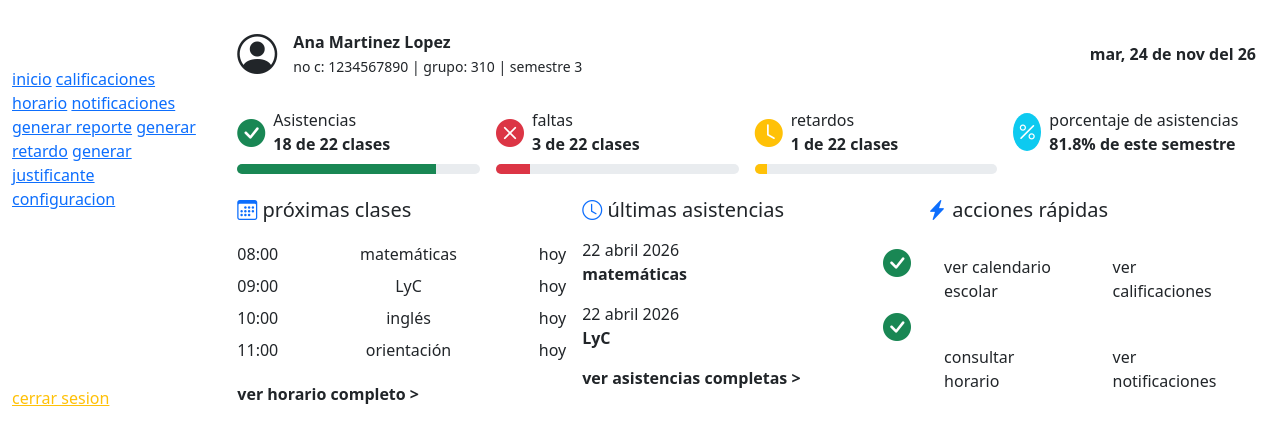
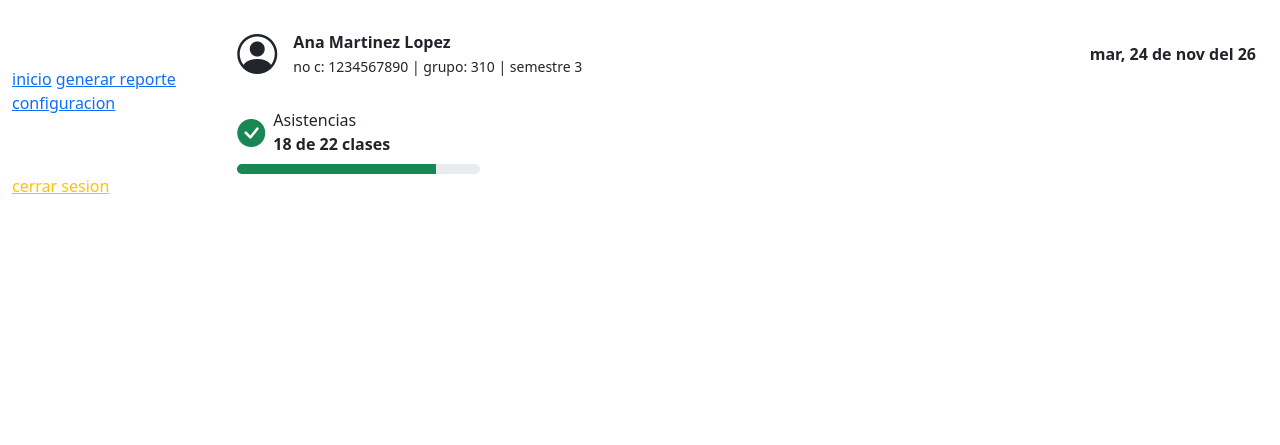
Before and after one commit to cudw100923mmcrlna9-jpg/sitema-RYA, a Django app: page /inicio/ in a window 1280 px wide. Shown: the top 445 px of the page. Run offline with Django 5.2, Linux system fonts and the light colour scheme; the visitor is signed in with stand-in values (Sample User, id 1); data that the repository does not hold is empty; parts of the project's set-up code (start-up, migrations or seed data) failed here and were passed over.

Commit message:
ise cambios en los templates, las urls, forms y en  models,

```diff
--- a/RYA/yusuri/admin.py
+++ b/RYA/yusuri/admin.py
@@ -7,7 +7,4 @@ from .models import Usuario, PerfilEstudiante, PerfilPadre, Calificacion, Asiste
 admin.site.register(Usuario)
 admin.site.register(PerfilEstudiante)
 admin.site.register(PerfilPadre)
-admin.site.register(Calificacion)
-admin.site.register(Asistencia)
 admin.site.register(DocumentoTramite)
-admin.site.register(Notificacion)
--- a/RYA/yusuri/models.py
+++ b/RYA/yusuri/models.py
@@ -45,59 +45,17 @@ class PerfilPadre(models.Model):
         return f"Padre: {self.usuario.nombre_completo} -> Alumno: {self.estudiante.numero_control}"
 
 
-class Calificacion(models.Model):
-    estudiante = models.ForeignKey(PerfilEstudiante, on_delete=models.CASCADE, related_name='calificaciones')
-    semestre = models.IntegerField(default=3)
-    materia = models.CharField(max_length=100)
-    parcial_1 = models.DecimalField(max_digits=4, decimal_places=1, default=0.0)
-    parcial_2 = models.DecimalField(max_digits=4, decimal_places=1, default=0.0)
-    parcial_3 = models.DecimalField(max_digits=4, decimal_places=1, default=0.0)
-
-    @property
-    def total(self):
-        return round((self.parcial_1 + self.parcial_2 + self.parcial_3) / 3, 1)
-
-    def __str__(self):
-        return f"{self.materia} - {self.estudiante.numero_control}"
-
-
-class Asistencia(models.Model):
-    ESTADOS = (
-        ('asistencia', 'Asistencia'),
-        ('falta', 'Falta'),
-        ('retardo', 'Retardo'),
-    )
-    estudiante = models.ForeignKey(PerfilEstudiante, on_delete=models.CASCADE, related_name='asistencias')
-    materia = models.CharField(max_length=100)
-    fecha = models.DateField(auto_now_add=True)
-    estado = models.CharField(max_length=15, choices=ESTADOS)
-
-    def __str__(self):
-        return f"{self.estudiante.numero_control} | {self.materia} | {self.estado}"
-
-
 class DocumentoTramite(models.Model):
     TIPOS = (
         ('reporte', 'Reporte'),
-        ('retardo', 'Retardo'),
-        ('justificante', 'Justificante'),
     )
     estudiante = models.ForeignKey(PerfilEstudiante, on_delete=models.CASCADE, related_name='tramites')
     tipo = models.CharField(max_length=20, choices=TIPOS)
     materia = models.CharField(max_length=100, blank=True)
     fecha = models.DateField(auto_now_add=True)
-    hora_llegada = models.TimeField(null=True, blank=True)
+    hora_sucedida = models.TimeField(null=True, blank=True)
     motivo = models.TextField()
     aprobado = models.BooleanField(default=False)
 
     def __str__(self):
         return f"{self.get_tipo_display()} - {self.estudiante.usuario.nombre_completo}"
-
-
-class Notificacion(models.Model):
-    usuario = models.ForeignKey(Usuario, on_delete=models.CASCADE, related_name='notificaciones')
-    mensaje = models.CharField(max_length=255)
-    fecha_creacion = models.DateTimeField(auto_now_add=True)
-
-    def __str__(self):
-        return f"{self.usuario.nombre_completo}: {self.mensaje[:30]}"
--- a/RYA/yusuri/templates/alumno/dashboard.html
+++ b/RYA/yusuri/templates/alumno/dashboard.html
@@ -6,12 +6,7 @@
             <div>
                 <h6 class="text-white px-3 mb-4">Sistema CECyTEM</h6>
                 <a href="{% url 'dashboard_alumno' %}" class="active">inicio</a>
-                <a href="{% url 'calificaciones' %}">calificaciones</a>
-                <a href="{% url 'calendario' %}">horario</a>
-                <a href="{% url 'notificaciones' %}">notificaciones</a>
                 <a href="{% url 'generar_reporte' %}">generar reporte</a>
-                <a href="{% url 'generar_retardo' %}">generar retardo</a>
-                <a href="{% url 'generar_justificante' %}">generar justificante</a>
                 <a href="{% url 'perfil_alumno' %}">configuracion</a>
             </div>
             <div>
@@ -43,76 +38,6 @@
                         <div class="progress mt-2" style="height: 10px;"><div class="progress-bar bg-success" style="width: 82%;"></div></div>
                     </div>
                 </div>
-                <div class="col-md-3">
-                    <div class="card-dashboard">
-                        <div class="d-flex align-items-center gap-2">
-                            <i class="bi bi-x-circle-fill text-danger fs-3"></i>
-                            <div><div>faltas</div><strong>3 de 22 clases</strong></div>
-                        </div>
-                        <div class="progress mt-2" style="height: 10px;"><div class="progress-bar bg-danger" style="width: 14%;"></div></div>
-                    </div>
-                </div>
-                <div class="col-md-3">
-                    <div class="card-dashboard">
-                        <div class="d-flex align-items-center gap-2">
-                            <i class="bi bi-clock-fill text-warning fs-3"></i>
-                            <div><div>retardos</div><strong>1 de 22 clases</strong></div>
-                        </div>
-                        <div class="progress mt-2" style="height: 10px;"><div class="progress-bar bg-warning" style="width: 5%;"></div></div>
-                    </div>
-                </div>
-                <div class="col-md-3">
-                    <div class="card-dashboard">
-                        <div class="d-flex align-items-center gap-2">
-                            <i class="bi bi-percent bg-info text-white rounded-circle p-1 fs-5"></i>
-                            <div><div>porcentaje de asistencias</div><strong>81.8% de este semestre</strong></div>
-                        </div>
-                    </div>
-                </div>
-            </div>
-
-            <div class="row g-3">
-                <div class="col-md-4">
-                    <div class="card-dashboard h-100">
-                        <h5><i class="bi bi-calendar3 text-primary"></i> próximas clases</h5>
-                        <ul class="list-unstyled mt-3">
-                            <li class="d-flex justify-content-between py-1"><span>08:00</span><span>matemáticas</span><span>hoy</span></li>
-                            <li class="d-flex justify-content-between py-1"><span>09:00</span><span>LyC</span><span>hoy</span></li>
-                            <li class="d-flex justify-content-between py-1"><span>10:00</span><span>inglés</span><span>hoy</span></li>
-                            <li class="d-flex justify-content-between py-1"><span>11:00</span><span>orientación</span><span>hoy</span></li>
-                        </ul>
-                        <a href="{% url 'calendario' %}" class="text-dark text-decoration-none fw-bold">ver horario completo &gt;</a>
-                    </div>
-                </div>
-
-                <div class="col-md-4">
-                    <div class="card-dashboard h-100">
-                        <h5><i class="bi bi-clock text-primary"></i> últimas asistencias</h5>
-                        <div class="mt-3">
-                            <div class="d-flex justify-content-between align-items-center mb-3">
-                                <div>22 abril 2026<br><strong>matemáticas</strong></div>
-                                <i class="bi bi-check-circle-fill text-success fs-3"></i>
-                            </div>
-                            <div class="d-flex justify-content-between align-items-center mb-3">
-                                <div>22 abril 2026<br><strong>LyC</strong></div>
-                                <i class="bi bi-check-circle-fill text-success fs-3"></i>
-                            </div>
-                        </div>
-                        <a href="#" class="text-dark text-decoration-none fw-bold">ver asistencias completas &gt;</a>
-                    </div>
-                </div>
-
-                <div class="col-md-4">
-                    <div class="card-dashboard h-100">
-                        <h5><i class="bi bi-lightning-charge-fill text-primary"></i> acciones rápidas</h5>
-                        <div class="row g-2 mt-2">
-                            <div class="col-6"><a href="{% url 'calendario' %}" class="btn accion-verde w-100 p-3 text-start">ver calendario escolar</a></div>
-                            <div class="col-6"><a href="{% url 'calificaciones' %}" class="btn accion-azul w-100 p-3 text-start">ver calificaciones</a></div>
-                            <div class="col-6"><a href="{% url 'calendario' %}" class="btn accion-verde w-100 p-3 text-start">consultar horario</a></div>
-                            <div class="col-6"><a href="{% url 'notificaciones' %}" class="btn accion-azul w-100 p-3 text-start">ver notificaciones</a></div>
-                        </div>
-                    </div>
-                </div>
             </div>
         </div>
     </div>
--- a/RYA/yusuri/urls.py
+++ b/RYA/yusuri/urls.py
@@ -7,12 +7,7 @@ urlpatterns = [
     path('registro/estudiante/', views.registro_estudiante, name='registro_estudiante'),
     path('registro/padre/', views.registro_padre, name='registro_padre'),
     path('inicio/', views.dashboard_alumno, name='dashboard_alumno'),
-    path('calificaciones/', views.calificaciones_view, name='calificaciones'),
-    path('notificaciones/', views.notificaciones_view, name='notificaciones'),
     path('reporte/', views.generar_reporte, name='generar_reporte'),
-    path('retardo/', views.generar_retardo, name='generar_retardo'),
-    path('justificante/', views.generar_justificante, name='generar_justificante'),
     path('perfil/', views.perfil_alumno, name='perfil_alumno'),
-    path('calendario/', views.calendario_view, name='calendario'),
     path('panel-admin/', views.dashboard_admin, name='dashboard_admin'),
 ]
--- a/RYA/yusuri/views.py
+++ b/RYA/yusuri/views.py
@@ -2,14 +2,12 @@ from django.shortcuts import render, redirect
 from django.contrib.auth import authenticate, login, logout
 from django.contrib.auth.decorators import login_required
 from django.contrib import messages
-from .models import Usuario, PerfilEstudiante, PerfilPadre, Calificacion, Asistencia, DocumentoTramite, Notificacion
+from .models import Usuario, PerfilEstudiante, PerfilPadre, Asistencia
 from .forms import (
     LoginForm,
     RegistroEstudianteForm,
     RegistroPadreForm,
     ReporteForm,
-    RetardoForm,
-    JustificanteForm,
 )
 
 def login_view(request):
@@ -90,23 +88,6 @@ def dashboard_alumno(request):
 
 
 @login_required
-def calificaciones_view(request):
-    semestre = int(request.GET.get('semestre', 3))
-    perfil = getattr(request.user, 'perfil_estudiante', None)
-    califs = Calificacion.objects.filter(estudiante=perfil, semestre=semestre) if perfil else []
-    return render(request, 'alumno/calificaciones.html', {
-        'califs': califs,
-        'semestre_actual': semestre
-    })
-
-
-@login_required
-def notificaciones_view(request):
-    notifs = Notificacion.objects.filter(usuario=request.user).order_by('-fecha_creacion')
-    return render(request, 'alumno/notificaciones.html', {'notificaciones': notifs})
-
-
-@login_required
 def generar_reporte(request):
     form = ReporteForm(request.POST or None)
     if request.method == 'POST' and form.is_valid():
@@ -119,41 +100,12 @@ def generar_reporte(request):
     return render(request, 'alumno/generar_reporte.html', {'form': form})
 
 
-@login_required
-def generar_retardo(request):
-    form = RetardoForm(request.POST or None)
-    if request.method == 'POST' and form.is_valid():
-        retardo = form.save(commit=False)
-        retardo.estudiante = request.user.perfil_estudiante
-        retardo.tipo = 'retardo'
-        retardo.save()
-        messages.success(request, 'Retardo registrado correctamente.')
-        return redirect('dashboard_alumno')
-    return render(request, 'alumno/generar_retardo.html', {'form': form})
-
-
-@login_required
-def generar_justificante(request):
-    form = JustificanteForm(request.POST or None)
-    if request.method == 'POST' and form.is_valid():
-        justificante = form.save(commit=False)
-        justificante.estudiante = request.user.perfil_estudiante
-        justificante.tipo = 'justificante'
-        justificante.save()
-        messages.success(request, 'Solicitud de justificante enviada.')
-        return redirect('dashboard_alumno')
-    return render(request, 'alumno/generar_justificante.html', {'form': form})
-
 
 @login_required
 def perfil_alumno(request):
     perfil = getattr(request.user, 'perfil_estudiante', None)
     return render(request, 'alumno/perfil.html', {'perfil': perfil})
 
-
-@login_required
-def calendario_view(request):
-    return render(request, 'alumno/calendario.html')
 
 
 @login_required
```
Also changed, not shown: RYA/yusuri/forms.py (+0 -20 lines), RYA/yusuri/templates/admin_panel/dashboard_admin.html (+1 -6 lines), RYA/yusuri/templates/alumno/calendario.html (deleted, +0 -21 lines), RYA/yusuri/templates/alumno/calificaciones.html (deleted, +0 -46 lines), RYA/yusuri/templates/alumno/generar_justificante.html (deleted, +0 -33 lines), RYA/yusuri/templates/alumno/generar_retardo.html (deleted, +0 -29 lines), RYA/yusuri/templates/alumno/notificaciones.html (deleted, +0 -26 lines), RYA/yusuri/templates/profesor/generar_reporte.html (renamed from RYA/yusuri/templates/alumno/generar_reporte.html).
